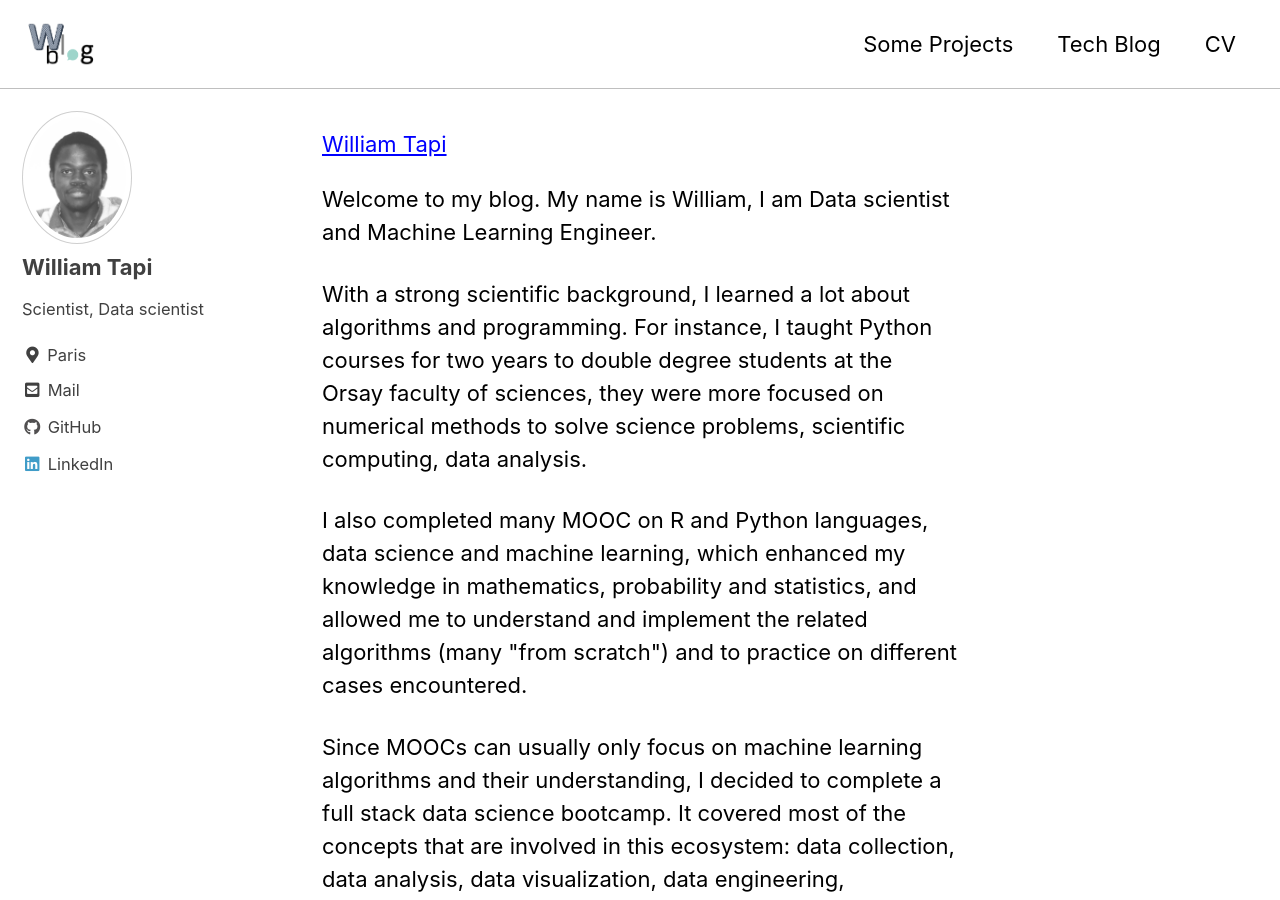
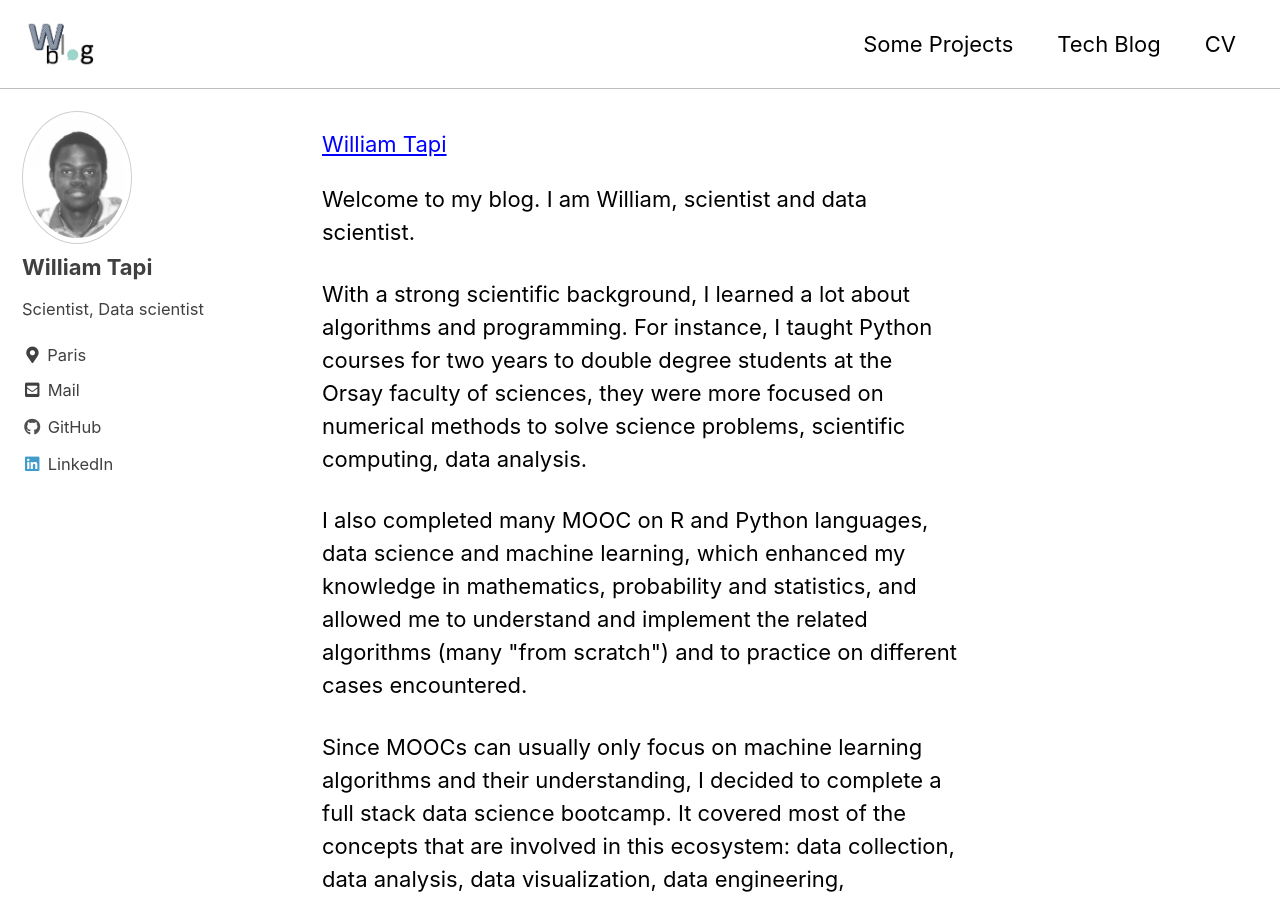
Before and after one commit to Will007-max/Will007-max.github.io, a Jekyll site: the page built from index.html, in a window 1280 px wide and 900 px high. Built offline with Jekyll 4.4.1, drawn with Linux system fonts in a browser that asks for light colours; cached includes are drawn as plain includes; a script that is not in the unit is left out; the list of posts is cut into pages by our own code; comment, search, counter and statistics services are not loaded.

Commit message:
reorganize

```diff
--- a/index.html
+++ b/index.html
@@ -12,8 +12,7 @@ William Tapi</a></div>
 src="https://platform.linkedin.com/badges/js/profile.js" async defer></script>
 
 <p>
-Welcome to my blog. My name is William, I am Data scientist and
-Machine Learning Engineer.
+Welcome to my blog. I am William, scientist and data scientist.
 </p>
 
 <p>
```
